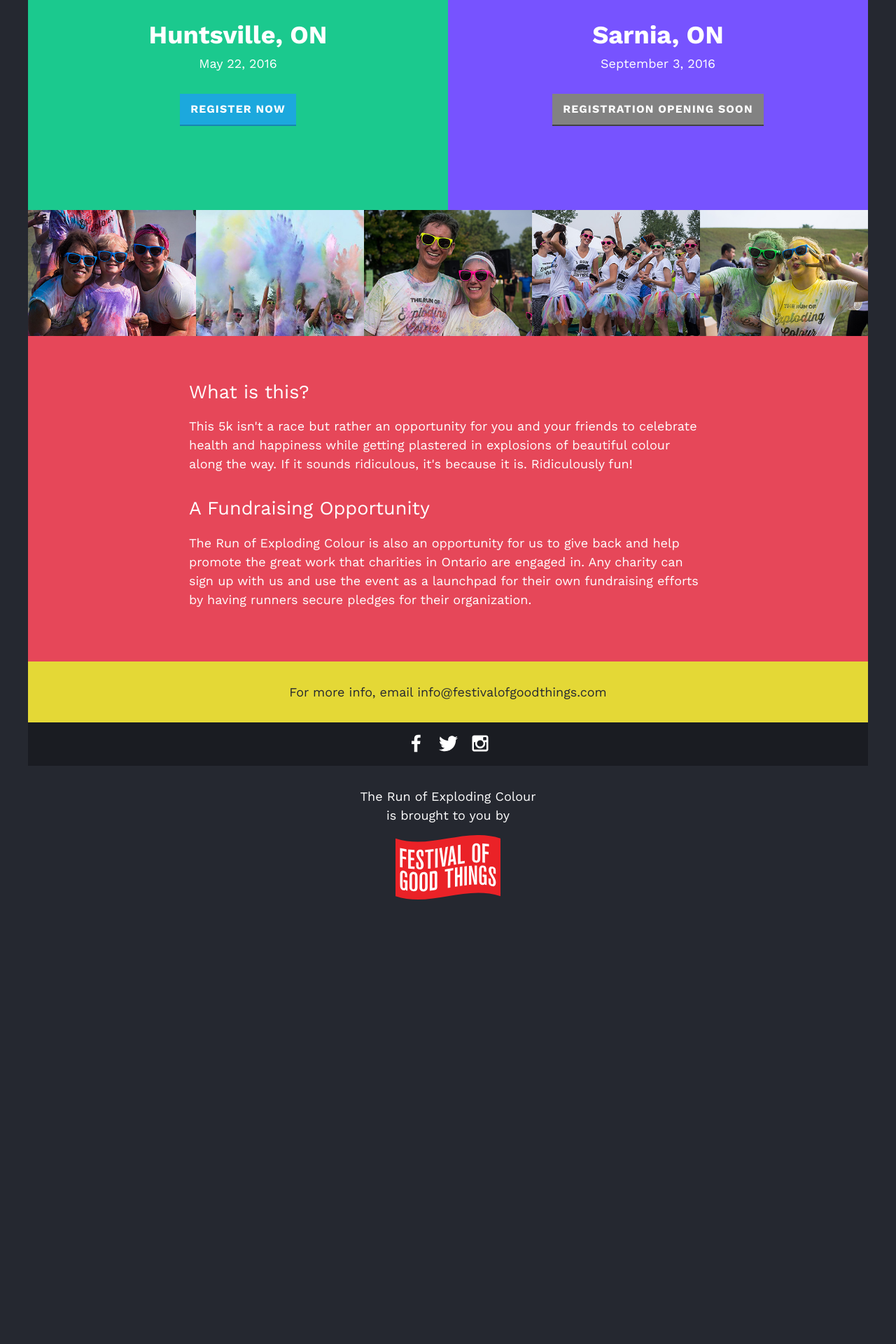
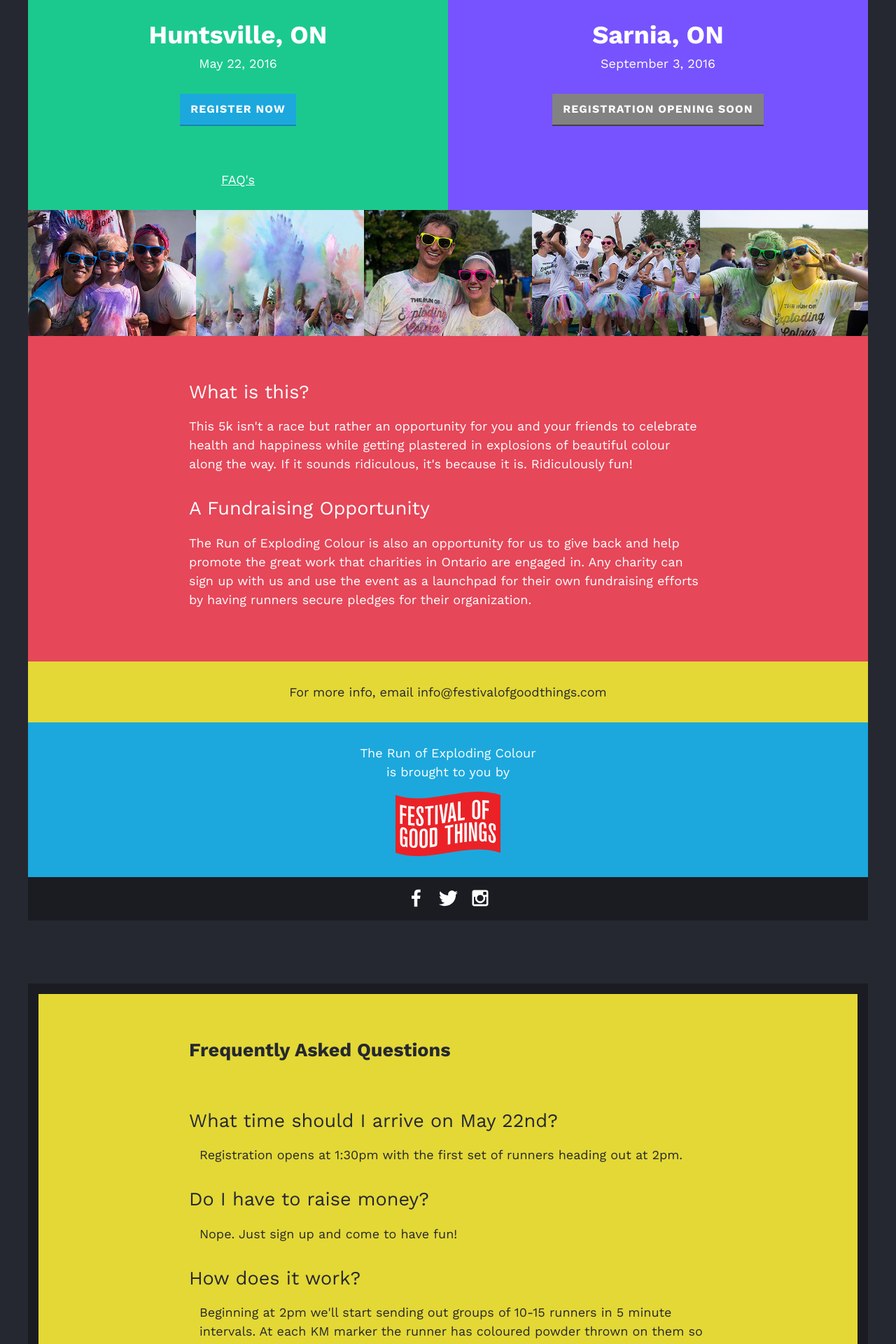
Before and after one commit to storyboardinc/exploding-colour, a Jekyll site: the page built from index.html, in a window 1280 px wide. Shown: the part 790-2710 px from the top of the page at 70% size. Built offline with Jekyll 4.4.1, drawn with Linux system fonts in a browser that asks for light colours; before the commit the page ends 2120 px from its top, so only the background shows below that; some of the changed text lies outside the part shown.

Commit message:
add faq's, reorganize layout a little

```diff
--- a/_includes/footer.html
+++ b/_includes/footer.html
@@ -2,6 +2,13 @@
 
   <div class="contact">
     For more info, email <a href="mailto:info@festivalofgoodthings.com">info@festivalofgoodthings.com</a>
+  </div>
+
+  <div class="fogt">
+
+    <p class="footer-heading">{{ site.title }}<br>is brought to you by</p>
+    <a href="http://www.festivalofgoodthings.com" target="_blank"><img class="logo-fogt" src="{{ site.baseurl }}/img/logo-fogt.svg" alt="Festival of Good Things"></a>
+
   </div>
 
   <ul class="social">
@@ -12,12 +19,50 @@
     <li><a href="https://www.instagram.com/festivalofgoodthings/" title="Instagram" target="_blank"><svg viewBox="0 0 800 800"><path d="M400 309c-51 0-92 41-92 90s41 90 92 90 93-41 93-90-42-90-93-90zm178 56h-40c27 97-50 178-138 178s-164-82-137-178h-42v194c0 10 8 18 18 18h321c10 0 18-8 18-18V365zm-73-144c-11 0-21 10-21 21v49c0 11 10 21 21 21h52c11 0 21-10 21-21v-49c0-11-10-21-21-21h-52zm-276-51h342c32 0 59 27 59 59v342c0 32-27 59-59 59H229c-32 0-59-27-59-59V229c0-32 27-59 59-59z"/></svg></a></li>
   </ul>
 
-  <div class="wrapper">
+  <section id="faq" class="faq">
+    <div class="wrapper">
+      <h1>Frequently Asked Questions</h1>
 
-    <p class="footer-heading">{{ site.title }}<br>is brought to you by</p>
-    <a href="http://www.festivalofgoodthings.com" target="_blank"><img class="logo-fogt" src="{{ site.baseurl }}/img/logo-fogt.svg" alt="Festival of Good Things"></a>
+      <h2>What time should I arrive on May 22nd?</h2>
+      <p>Registration opens at 1:30pm with the first set of runners heading out at 2pm.</p>
 
-  </div>
+      <h2>Do I have to raise money?</h2>
+      <p>Nope. Just sign up and come to have fun!</p>
+
+      <h2>How does it work?</h2>
+      <p>Beginning at 2pm we'll start sending out groups of 10-15 runners in 5 minute intervals. At each KM marker the runner has coloured powder thrown on them so that by the end of the race they look like a million bucks.</p>
+
+      <h2>Is the event timed?</h2>
+      <p>No. It's not a race, just a run. Everyone goes at their own pace.</p>
+
+      <h2>What do I get?</h2>
+      <p>An awesome t-shirt and a rad set of sunglasses. You'll receive those items at registration.</p>
+
+      <h2>Is the event pet friendly?</h2>
+      <p>We like pets but just not at the event.</p>
+
+      <h2>Is the event kid friendly?</h2>
+      <p>We like kids and they're welcome to participate if they're 6 and up.</p>
+
+      <h2>Where do I park?</h2>
+      <p>There will be signs on site with parking instructions.</p>
+
+      <h2>How long will the route take?</h2>
+      <p>It should take anywhere from 30-45 minutes unless you take your sweet time.</p>
+
+      <h2>Will there be food on site?</h2>
+      <p>Camp Widjitiwiin will be hosting a BBQ after the event for interested participants.</p>
+
+      <h2>Should I bring water?</h2>
+      <p>Sure! But we'll also have water stations.</p>
+
+      <h2>Is the Colour Powder safe?</h2>
+      <p>Our colour powder is completely cosmetic grade - meaning, yes, it's safe.</p>
+
+      <h2>What if I have a different question?</h2>
+      <p>Email us at <a href="mailto:info@festivalofgoodthings.com">info@festivalofgoodthings.com</a> or call (519) 479-0554</p>
+    </div>
+  </section>
 
 
 </footer>
--- a/_layouts/default.html
+++ b/_layouts/default.html
@@ -17,6 +17,7 @@
             <h3>Huntsville, ON</h3>
             <div class="date">May 22, 2016</div>
             <a class="btn" href="https://register.explodingcolour.com/register">Register Now</a>
+            <div class="faq-link"><a href="#faq">FAQ's</a></div>
           </div>
         </div>
 
--- a/_sass/_layout.scss
+++ b/_sass/_layout.scss
@@ -114,7 +114,7 @@
 }
 
 .info {
-    padding: $spacing-unit*2 15px;;
+    padding: $spacing-unit*2 15px;
 }
 
 .extra-mb {
@@ -152,6 +152,7 @@
     background: $purple;
     color: $white;
     padding: $spacing-unit*4 $spacing-unit;
+    position: relative;
 
     h3 {
         font-size: $base-font-size*2;
@@ -166,6 +167,18 @@
 
 .racebox-1 {
     background: $green;
+}
+
+.faq-link {
+    position: absolute;
+    bottom: $spacing-unit;
+    right: 0;
+    left: 0;
+
+    a {
+        color: $white;
+        text-decoration: underline;
+    }
 }
 
 .contact {
@@ -185,13 +198,11 @@
  */
 .site-footer {
     clear: both;
-    padding-bottom: $spacing-unit;
     text-align: center;
 }
 
 .logo-fogt {
-    display: block;
-    margin: $spacing-unit/2 auto;
+    margin: 0 auto;
     max-width: 150px;
 }
 
@@ -201,7 +212,6 @@ ul.social {
     margin: 0;
     background: $blacker;
     padding: 10px 0 5px;
-    margin-bottom: $spacing-unit;
 
     li {
         display: inline-block;
@@ -221,9 +231,38 @@ ul.social {
     }
 }
 
+.fogt {
+    background: $blue;
+    padding: $spacing-unit 15px;
+}
+
 .footer-heading {
     font-size: 18px;
     margin-bottom: $spacing-unit / 2;
+}
+
+.faq {
+    padding: $spacing-unit*2 15px;
+    text-align: left;
+    background: $yellow;
+    color: $black;
+    margin-top: $spacing-unit*3;
+    border: 15px solid $blacker;
+    border-bottom: none;
+
+    h1 {
+        margin-bottom: $spacing-unit*2;
+        font-weight: bold;
+    }
+
+    p {
+        margin-bottom: $spacing-unit;
+        padding-left: 15px;
+    }
+
+    a {
+        color: $black;
+    }
 }
 
 
```
